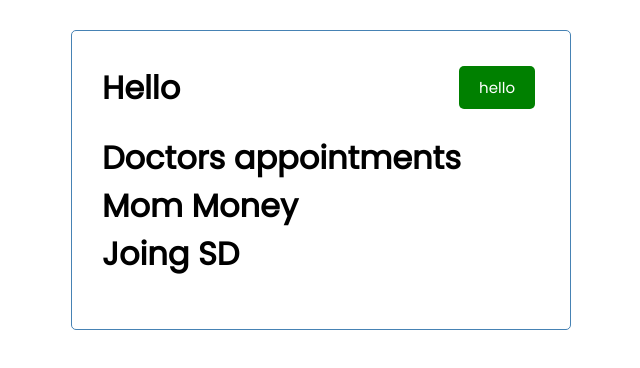
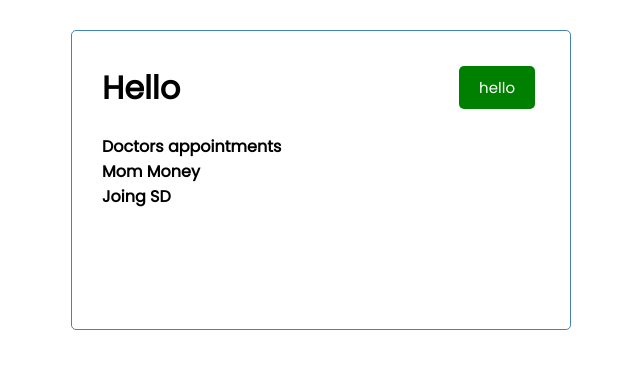
Before and after one commit to abdulazizasiri/React-in-nutshell, a React (Create React App) app in the folder GettingStartedTravs/simpleApp/react-task-tracker/: page / in a window 1280 px wide. Shown: the top 368 px of the page, without its empty margins (319-959 px from the left). Built offline with nearby package versions, Linux system fonts and the light colour scheme.

Commit message:
useState in the app.js

```diff
--- a/GettingStartedTravs/simpleApp/react-task-tracker/src/App.js
+++ b/GettingStartedTravs/simpleApp/react-task-tracker/src/App.js
@@ -1,12 +1,31 @@
 import Header from './components/Header'
 import Tasks from './components/Tasks'
+import {useState} from 'react'
 function App() {
-  // const name = "Aziz"
-  // const x  = false
+  const [tasks, setTasks] = useState([
+    {
+        id:1,
+        text: "Doctors appointments",
+        day:"21 Jun",
+        reminder: true
+    },
+    {
+        id:2,
+        text: "Mom Money",
+        day:"27 Jun",
+        reminder: true
+    },
+    {
+        id:3,
+        text: "Joing SD",
+        day:"Soon",
+        reminder: false
+    }
+])
   return (
     <div className="container">
       <Header title="Hello"/>
-      <Tasks/>
+      <Tasks tasks={tasks}/>
     </div>
 
   );
--- a/GettingStartedTravs/simpleApp/react-task-tracker/src/components/Tasks.js
+++ b/GettingStartedTravs/simpleApp/react-task-tracker/src/components/Tasks.js
@@ -1,28 +1,10 @@
 
-const tasks = [
-    {
-        id:1,
-        text: "Doctors appointments",
-        day:"21 Jun",
-        reminder: true
-    },
-    {
-        id:2,
-        text: "Mom Money",
-        day:"27 Jun",
-        reminder: true
-    },
-    {
-        id:3,
-        text: "Joing SD",
-        day:"Soon",
-        reminder: false
-    }
-]
- const Tasks = () => {
+
+ const Tasks = ({tasks}) => {
+
     return (
         <>
-         {tasks.map((e) => (<h1>{e.text}</h1>
+         {tasks.map((e) => (<h4 key={e.id}>{e.text}</h4>
          ))}
 
         </>
```
Also changed, not shown: 1 other file (tests, documents, lock files or other folders).
